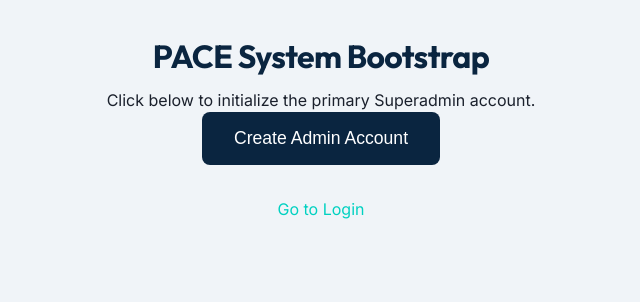
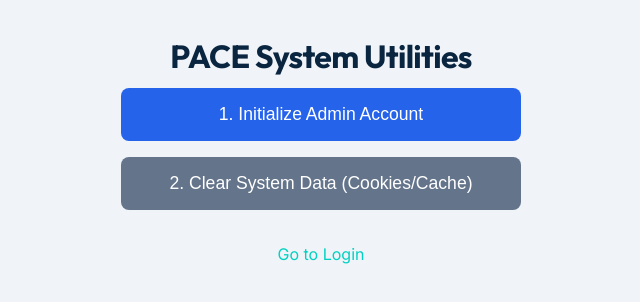
Before and after one commit to neri2tech/PACE, a React (Vite) app: page /bootstrap in a window 1280 px wide. Shown: the top 302 px of the page, without its empty margins (319-959 px from the left). Built offline with nearby package versions, Linux system fonts and the light colour scheme; no server answers.

Commit message:
feat: implement automatic cache busting and manual clear cache tool

```diff
--- a/src/App.jsx
+++ b/src/App.jsx
@@ -14,6 +14,16 @@ const PrivateRoute = ({ children, allowedRoles }) => {
 };
 
 function App() {
+  React.useEffect(() => {
+    const APP_VERSION = '1.0.1'; // Update this to force a clear-out
+    const currentVersion = localStorage.getItem('pace_version');
+    if (currentVersion !== APP_VERSION) {
+      localStorage.clear();
+      localStorage.setItem('pace_version', APP_VERSION);
+      console.log('App updated: Cache cleared');
+    }
+  }, []);
+
   return (
     <AuthProvider>
       <Router>
--- a/src/components/Bootstrap.jsx
+++ b/src/components/Bootstrap.jsx
@@ -34,25 +34,32 @@ export const Bootstrap = () => {
     setLoading(false);
   };
 
+  const clearCache = () => {
+    localStorage.clear();
+    sessionStorage.clear();
+    setStatus('SUCCESS: Local storage and session cache cleared.');
+  };
+
   return (
     <div style={{ padding: '2rem', textAlign: 'center', background: '#f0f4f8', height: '100vh' }}>
-      <h1>PACE System Bootstrap</h1>
-      <p>Click below to initialize the primary Superadmin account.</p>
-      <button
-        onClick={createAdmin}
-        disabled={loading}
-        style={{
-          padding: '1rem 2rem',
-          background: 'var(--color-primary, #2563eb)',
-          color: 'white',
-          border: 'none',
-          borderRadius: '8px',
-          cursor: 'pointer',
-          fontSize: '1.1rem'
-        }}
-      >
-        {loading ? 'Processing...' : 'Create Admin Account'}
-      </button>
+      <h1>PACE System Utilities</h1>
+      <div style={{ display: 'flex', flexDirection: 'column', gap: '1rem', maxWidth: '400px', margin: '0 auto' }}>
+        <button
+          onClick={createAdmin}
+          disabled={loading}
+          style={buttonStyle}
+        >
+          {loading ? 'Processing...' : '1. Initialize Admin Account'}
+        </button>
+
+        <button
+          onClick={clearCache}
+          style={{ ...buttonStyle, background: '#64748b' }}
+        >
+          2. Clear System Data (Cookies/Cache)
+        </button>
+      </div>
+
       <p style={{ marginTop: '2rem', fontWeight: 'bold' }}>{status}</p>
       <div style={{ marginTop: '2rem' }}>
         <a href="/login">Go to Login</a>
@@ -60,3 +67,14 @@ export const Bootstrap = () => {
     </div>
   );
 };
+
+const buttonStyle = {
+  padding: '1rem 2rem',
+  background: '#2563eb',
+  color: 'white',
+  border: 'none',
+  borderRadius: '8px',
+  cursor: 'pointer',
+  fontSize: '1.1rem',
+  width: '100%'
+};
```
